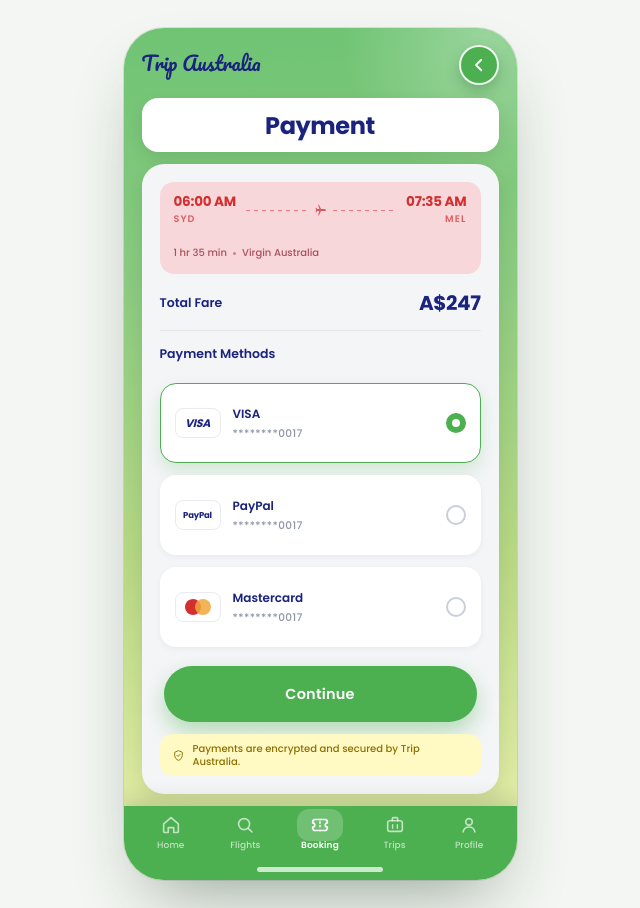
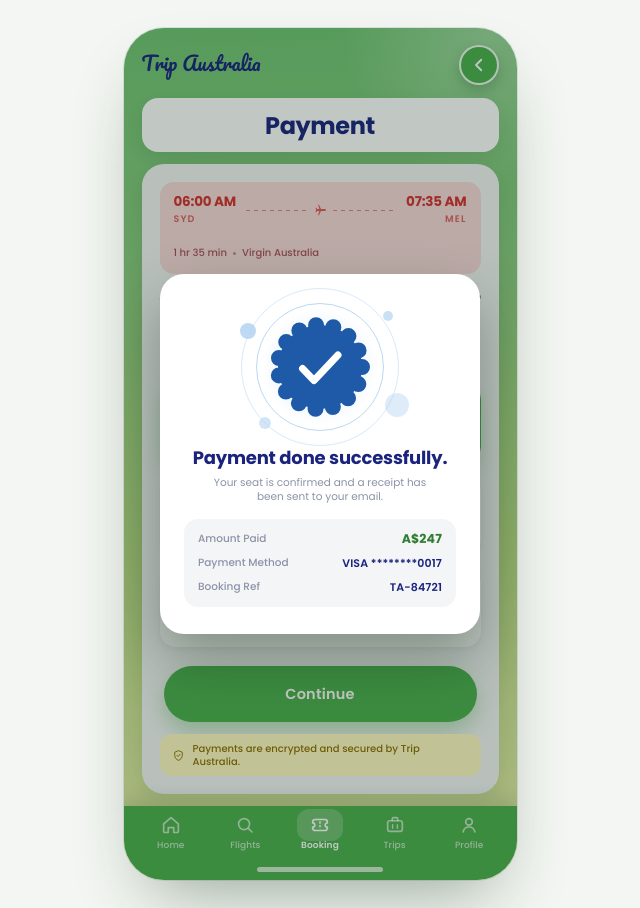
Before and after one commit to RishiRaj-SoftwareEngineer/figma, a plain HTML site: page index.html in a window 1280 px wide. Shown: the whole page, without its empty margins (320-960 px from the left). Drawn offline with Linux system fonts and the light colour scheme.

Commit message:
Update index.html

```diff
--- a/index.html
+++ b/index.html
@@ -3,7 +3,7 @@
 <head>
 <meta charset="utf-8" />
 <meta name="viewport" content="width=device-width, initial-scale=1" />
-<title>Trip Australia - Payment</title>
+<title>Trip Australia - Payment Confirmation</title>
 <link rel="preconnect" href="https://fonts.googleapis.com" />
 <link rel="preconnect" href="https://fonts.gstatic.com" crossorigin />
 <link href="https://fonts.googleapis.com/css2?family=Pacifico&family=Poppins:wght@300;400;500;600;700&display=swap" rel="stylesheet" />
@@ -401,10 +401,115 @@
   @media (prefers-reduced-motion: reduce) {
     .pay-option, .continue-btn, .tab, .back-btn { transition: none; }
   }
+
+  /* success modal overlay */
+  .overlay {
+    position: absolute;
+    inset: 0;
+    z-index: 20;
+    display: grid;
+    place-items: center;
+    background: rgba(17,42,20,.26);
+    animation: fadeIn .3s ease-out;
+  }
+
+  .modal {
+    position: relative;
+    width: 320px;
+    height: 360px;
+    padding: 22px 24px;
+    display: flex;
+    flex-direction: column;
+    align-items: center;
+    justify-content: center;
+    border-radius: 24px;
+    background: var(--white);
+    box-shadow: 0 26px 54px rgba(15,45,20,.34);
+    animation: popIn .4s cubic-bezier(.2,.9,.3,1.25);
+  }
+
+  .overlay.is-hidden { opacity: 0; pointer-events: none; transition: opacity .26s ease; }
+  .overlay.is-hidden .modal { transform: scale(.94); transition: transform .26s ease; }
+
+  .badge-stage {
+    position: relative;
+    flex: none;
+    width: 190px; height: 132px;
+    display: grid;
+    place-items: center;
+  }
+
+  .badge-stage::before {
+    content: "";
+    position: absolute;
+    width: 118px; height: 118px;
+    border-radius: 50%;
+    background: radial-gradient(circle, rgba(179,212,240,.55) 0%, rgba(179,212,240,0) 70%);
+  }
+
+  .ring {
+    position: absolute;
+    border-radius: 50%;
+    border: 1.5px solid rgba(179,212,240,.9);
+  }
+
+  .ring.r1 { width: 128px; height: 128px; }
+  .ring.r2 { width: 158px; height: 158px; border-color: rgba(179,212,240,.5); }
+
+  .blob { position: absolute; border-radius: 50%; background: #B3D4F0; }
+  .blob.b1 { width: 16px; height: 16px; left: 15px; top: 22px; opacity: .85; }
+  .blob.b2 { width: 10px; height: 10px; right: 22px; top: 10px; opacity: .7; }
+  .blob.b3 { width: 24px; height: 24px; right: 6px; bottom: 16px; opacity: .45; }
+  .blob.b4 { width: 12px; height: 12px; left: 34px; bottom: 4px; opacity: .6; }
+
+  .badge { position: relative; width: 100px; height: 100px; }
+  .badge svg { display: block; width: 100%; height: 100%; }
+
+  .modal-title {
+    flex: none;
+    margin: 14px 0 0;
+    font-size: 18px;
+    font-weight: 700;
+    line-height: 1.25;
+    letter-spacing: -.2px;
+    text-align: center;
+    color: var(--navy);
+  }
+
+  .modal-text {
+    flex: none;
+    margin: 6px 0 0;
+    max-width: 232px;
+    font-size: 10.5px;
+    font-weight: 400;
+    line-height: 1.4;
+    text-align: center;
+    color: var(--muted);
+  }
+
+  .receipt {
+    flex: none;
+    width: 100%;
+    margin-top: 14px;
+    padding: 11px 14px;
+    display: flex;
+    flex-direction: column;
+    gap: 7px;
+    border-radius: 14px;
+    background: var(--gray-card);
+  }
+
+  .receipt-row { display: flex; align-items: center; justify-content: space-between; }
+  .r-label { font-size: 10.5px; font-weight: 500; color: var(--muted); }
+  .r-value { font-size: 11px; font-weight: 600; letter-spacing: .01em; color: var(--navy); }
+  .r-value.accent { font-size: 12.5px; font-weight: 700; color: var(--green-deep); }
+
+  @keyframes fadeIn { from { opacity: 0; } to { opacity: 1; } }
+  @keyframes popIn { from { opacity: 0; transform: scale(.9); } to { opacity: 1; transform: scale(1); } }
 </style>
 </head>
 <body>
-  <main class="screen" aria-label="Trip Australia payment screen">
+  <main class="screen" aria-label="Trip Australia payment confirmation screen">
 
     <div class="page">
 
@@ -541,7 +646,34 @@
 
       <span class="nav-home-bar" aria-hidden="true"></span>
     </nav>
-  </main>
+
+    <div class="overlay" id="overlay">
+      <div class="modal" role="dialog" aria-modal="true" aria-labelledby="modalTitle" aria-describedby="modalText">
+        <div class="badge-stage" aria-hidden="true">
+          <span class="ring r1"></span>
+          <span class="ring r2"></span>
+          <span class="blob b1"></span>
+          <span class="blob b2"></span>
+          <span class="blob b3"></span>
+          <span class="blob b4"></span>
+          <div class="badge">
+            <svg viewBox="0 0 100 100">
+              <circle cx="50" cy="50" r="42" fill="#1E5AA8" stroke="#1E5AA8" stroke-width="16" stroke-linecap="round" stroke-dasharray="0 17.6"/>
+              <path d="M32.5 51.5 44 63.5 68 38" fill="none" stroke="#FFFFFF" stroke-width="7" stroke-linecap="round" stroke-linejoin="round"/>
+            </svg>
+          </div>
+        </div>
+
+        <h2 class="modal-title" id="modalTitle">Payment done successfully.</h2>
+        <p class="modal-text" id="modalText">Your seat is confirmed and a receipt has been sent to your email.</p>
+
+        <div class="receipt">
+          <div class="receipt-row"><span class="r-label">Amount Paid</span><span class="r-value accent">A$247</span></div>
+          <div class="receipt-row"><span class="r-label">Payment Method</span><span class="r-value">VISA ********0017</span></div>
+          <div class="receipt-row"><span class="r-label">Booking Ref</span><span class="r-value">TA-84721</span></div>
+        </div>
+      </div>
+    </div>  </main>
 
 <script>
   const payOptions = Array.prototype.slice.call(document.querySelectorAll(".pay-option"));
@@ -572,13 +704,22 @@
 
   syncPayment();
 
-  document.getElementById("continueBtn").addEventListener("click", function (event) {
-    const selected = document.querySelector('input[name="payment"]:checked');
-    event.currentTarget.textContent = "Paying with " + selected.value.toUpperCase();
-    window.setTimeout(function () {
-      event.currentTarget.textContent = "Continue";
-    }, 1400);
-  });
-</script>
+
+  /* success modal */
+  const overlay = document.getElementById("overlay");
+  const modalBox = overlay.querySelector(".modal");
+
+  function dismissModal() {
+    if (overlay.classList.contains("is-hidden")) return;
+    overlay.classList.add("is-hidden");
+    window.setTimeout(function () { overlay.style.display = "none"; }, 280);
+  }
+
+  overlay.addEventListener("click", dismissModal);
+  modalBox.addEventListener("click", function (event) { event.stopPropagation(); });
+
+  document.addEventListener("keydown", function (event) {
+    if (event.key === "Escape") dismissModal();
+  });</script>
 </body>
 </html>
```
